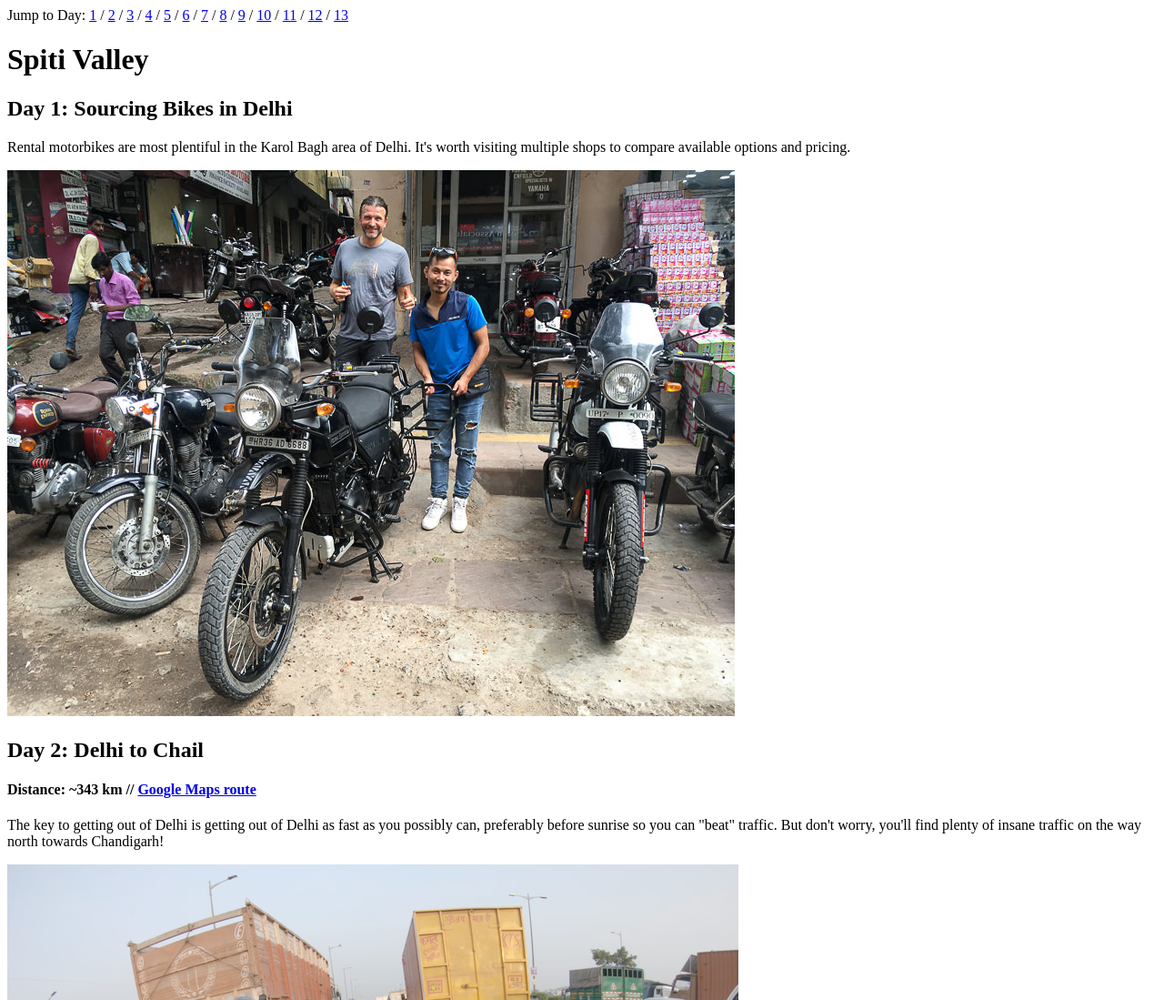
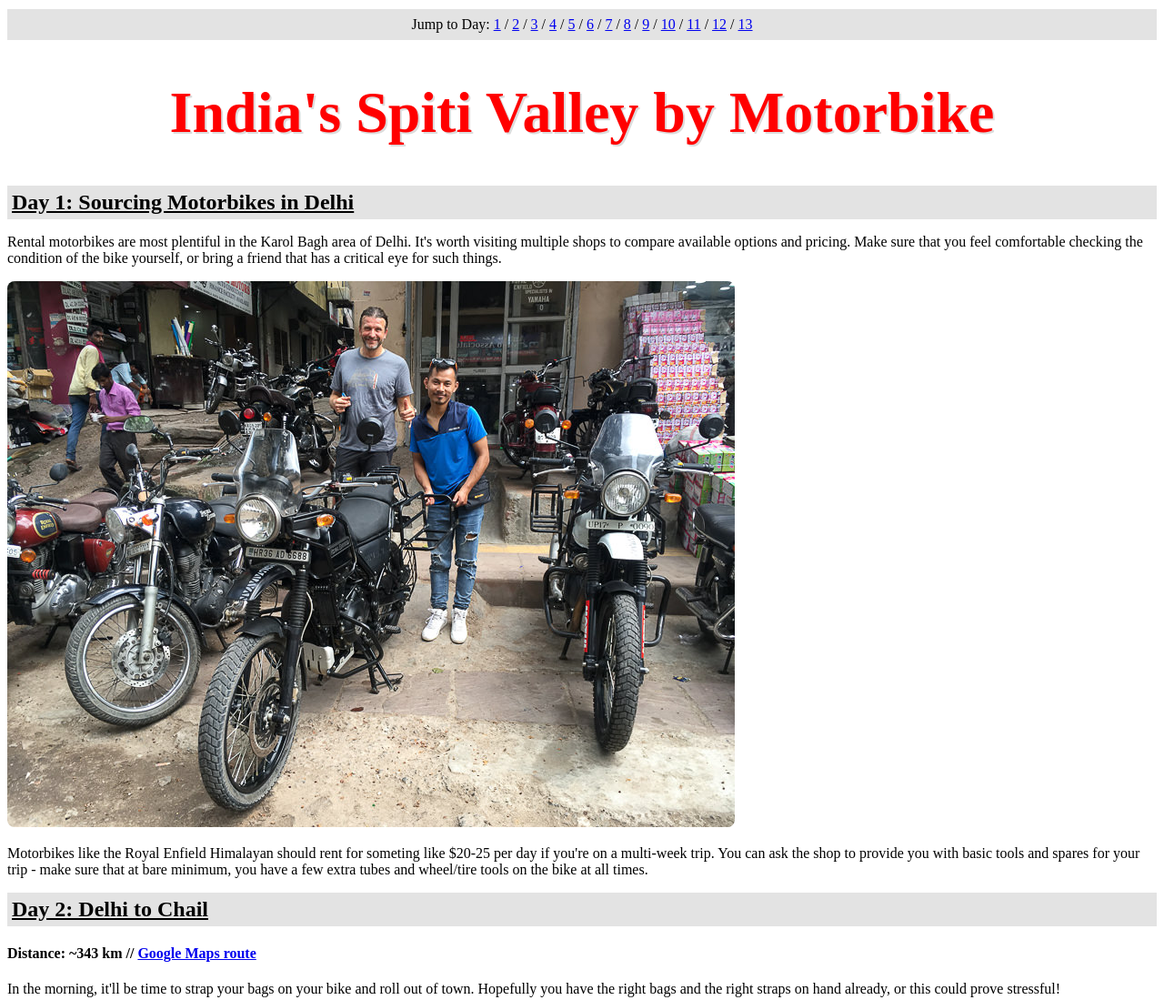
Before and after one commit to STL-LC101-Sept-22/js-assignment-4-html-me-something-GreatDistances, a website: page index.html in a window 1280 px wide. Shown: the top 1099 px of the page at 91% size. Drawn offline with Linux system fonts and the light colour scheme.

Commit message:
index and css updates

```diff
--- a/index.html
+++ b/index.html
@@ -1,21 +1,25 @@
 <!DOCTYPE html>
 <html>
    <head>
+      <title>Spiti Valley by Motorbike</title>
+   <link rel="stylesheet" type=""text/css" href="styles.css">
    </head>
    <header>Jump to Day: <a href="#day-1">1</a> / <a href="#day-2">2</a> / <a href="#day-3">3</a> / <a href="#day-4">4</a> / <a href="#day-5">5</a> / <a href="#day-6">6</a> / <a href="#day-7">7</a> / <a href="#day-8">8</a> / <a href="#day-9">9</a> / <a href="#day-10">10</a> / <a href="#day-11">11</a> / <a href="#day-12">12</a> / <a href="#day-13">13</a></header>
    <main>
       <body>
-      <h1>Spiti Valley</h1>
+      <h1 id="mainHeading">India's Spiti Valley by Motorbike</h1>
 
       <article>
-      <h2 id="day-1">Day 1: Sourcing Bikes in Delhi</h2>
-      <p>Rental motorbikes are most plentiful in the Karol Bagh area of Delhi.  It's worth visiting multiple shops to compare available options and pricing.</p>
+      <h2 id="day-1">Day 1: Sourcing Motorbikes in Delhi</h2>
+      <p>Rental motorbikes are most plentiful in the Karol Bagh area of Delhi.  It's worth visiting multiple shops to compare available options and pricing.  Make sure that you feel comfortable checking the condition of the bike yourself, or bring a friend that has a critical eye for such things.</p>
       <img src="images/IMG_9709.jpg">
+      <p>Motorbikes like the Royal Enfield Himalayan should rent for someting like $20-25 per day if you're on a multi-week trip.  You can ask the shop to provide you with basic tools and spares for your trip - make sure that at bare minimum, you have a few extra tubes and wheel/tire tools on the bike at all times.</p>
       </article>
 
       <article>
       <h2 id="day-2">Day 2: Delhi to Chail</h2>
       <h4>Distance: ~343 km // <a href="https://goo.gl/maps/CWMDHdKx86LQp6Sj7">Google Maps route</a></h4>
+      <p>In the morning, it'll be time to strap your bags on your bike and roll out of town.  Hopefully you have the right bags and the right straps on hand already, or this could prove stressful!</p>
       <p>The key to getting out of Delhi is getting out of Delhi as fast as you possibly can, preferably before sunrise so you can "beat" traffic.  But don't worry, you'll find plenty of insane traffic on the way north towards Chandigarh! </p>
       <img src="images/img_004.png">
       <img src="images/20190905_IN000046.jpg">
@@ -144,7 +148,7 @@
       <img src="images/img_0188.jpg">
       <p>But both the northern and southern sides of the pass can often be full of surprises.  One moment you're cruising along on perfect new tarmac, the next you're on a muddy, rocky outcropping surrounded by a flock of sheep.</p>
       <img src="images/img_003.png">
-      <p>Arrival in Manali means the rider can get some rest, access a variety of food and services that were harder to find in Spiti Valley, maintain the bikes, and consider what's next.</p>
+      <p id="testP" class="funParagraph">Arrival in Manali means the rider can get some rest, access a variety of food and services that were harder to find in Spiti Valley, maintain the bikes, and consider what's next.</p>
       <img src="images/img_0265.jpg">
       </article>
       </main>
--- a/styles.css
+++ b/styles.css
@@ -1 +1,61 @@
 /* Write your CSS here! */
+body {
+    margin-top: 8px;
+    margin-right: 8px;
+    margin-left: 8px;
+    margin-bottom: 8px;
+    display: block;
+    font-family: Lucida;
+}
+
+header {
+    text-align: center;
+    background-color: rgb(227, 227, 227);
+    margin-top: 10px;
+    margin-bottom: 10px;
+    padding-left: 20px;
+    padding-right: 20px;
+    padding-top: 8px;
+    padding-bottom: 8px;
+}
+footer {
+    text-align: center;
+    background-color: rgb(227, 227, 227);
+    margin-top: 30px;
+    margin-bottom: 60px;
+    padding-left: 20px;
+    padding-right: 20px;
+    padding-top: 20px;
+    padding-bottom: 20px;
+}
+
+#mainHeading {
+    text-align: center;
+    font-size: 5vw;
+    font-family: Brush Script MT;
+    text-shadow: 2px 2px gainsboro;
+    color: red;
+}
+h2 {
+    text-decoration: underline;
+    background-color: rgb(227, 227, 227);
+    margin-top: 5px;
+    margin-bottom: 5px;
+    padding-left: 5px;
+    padding-right: 5px;
+    padding-top: 5px;
+    padding-bottom: 5px;
+}
+h3 {
+    background-color: blue;
+}
+
+img {
+    max-width: 100%;
+    height: auto;
+    border-radius: 8px;
+  }
+
+  .funParagraph {
+    color: green;
+}
```
